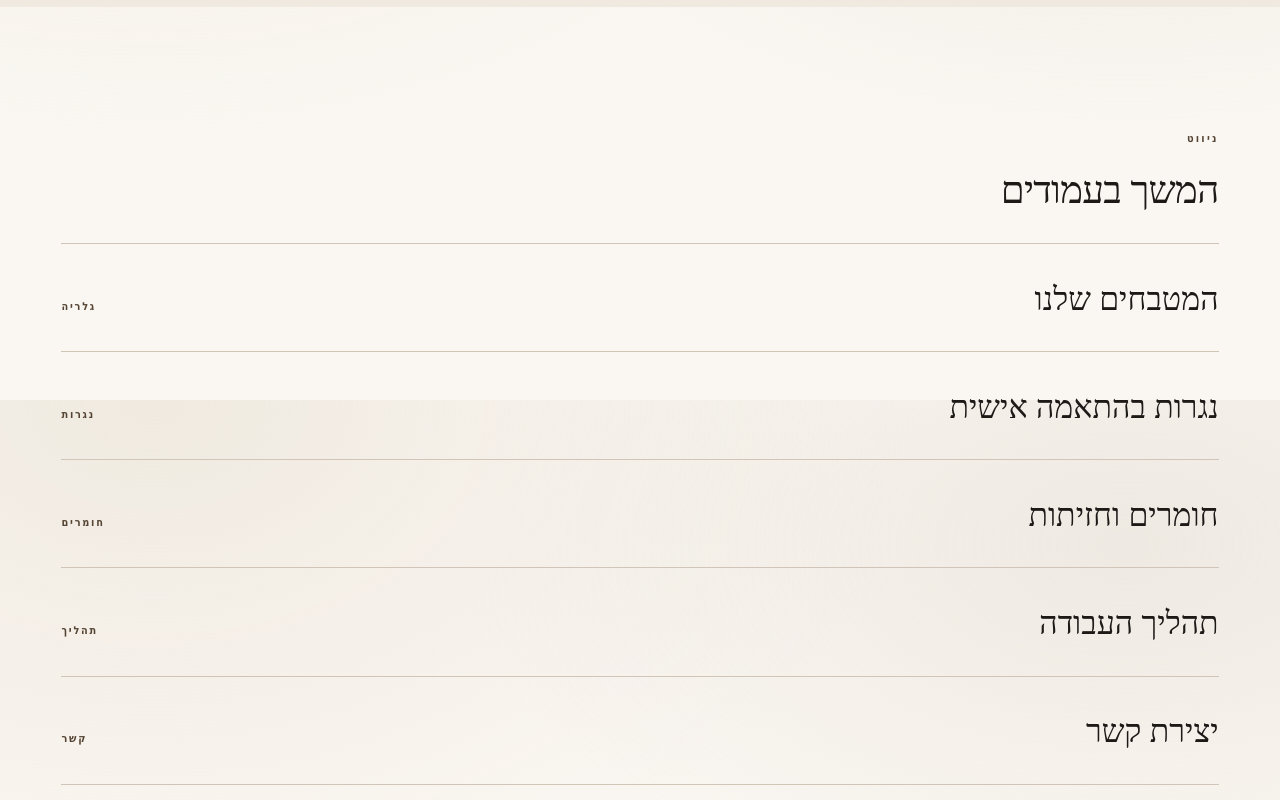
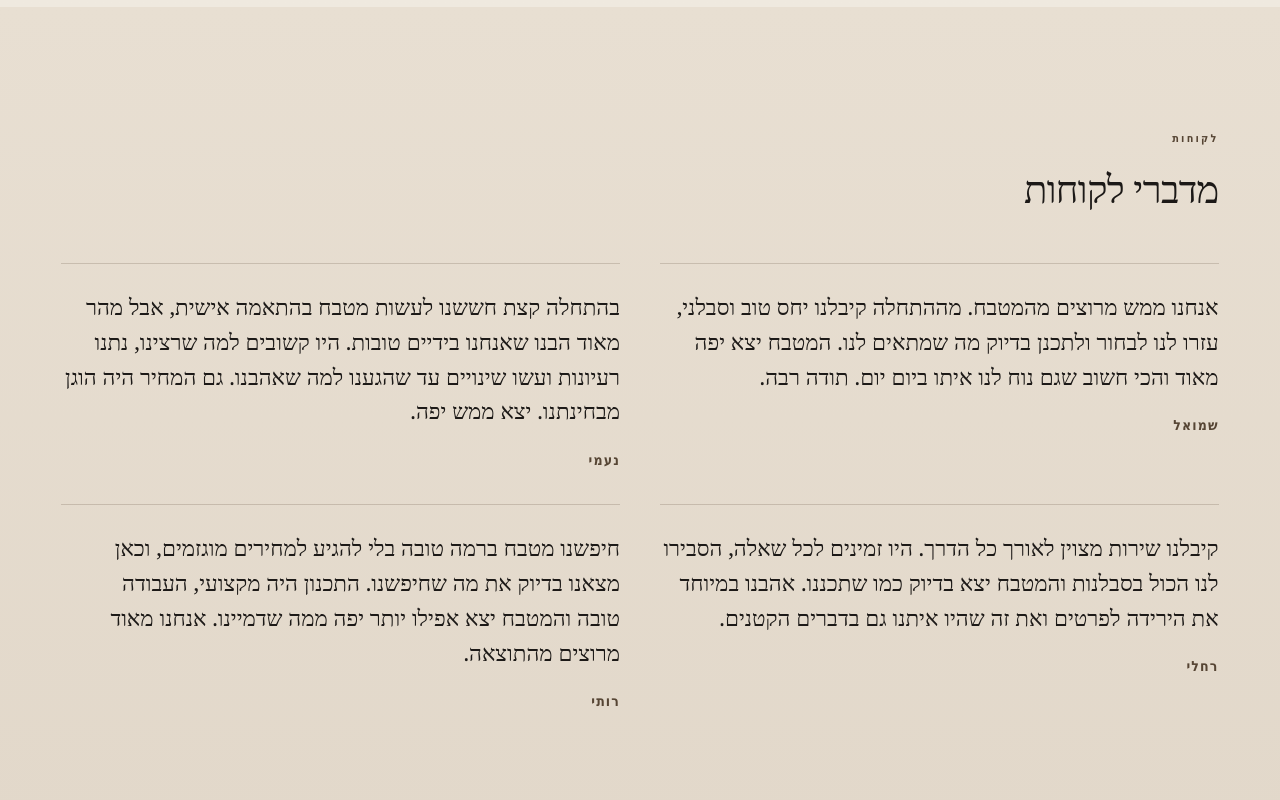
Before and after one commit to avinisimian-debug/luxora-website, a React (Vite) app: page / in a window 1280 px wide. Shown: the part 6000-6800 px from the top of the page. Built offline with nearby package versions, Linux system fonts and the light colour scheme; a web font is replaced by a local one.

Commit message:
Add real client testimonials from Shmuel, Naomi, Rachel and Ruti.
Display authentic reviews on the home page in an editorial layout.

Co-authored-by: Cursor <cursoragent@cursor.com>

```diff
--- a/src/data/content.ts
+++ b/src/data/content.ts
@@ -172,3 +172,27 @@ export const HOME_FEATURED = [
   GALLERY_SLIDES[2],
   GALLERY_SLIDES[3],
 ] as const
+
+/** Real client testimonials — provided by the business */
+export const TESTIMONIALS = [
+  {
+    name: 'שמואל',
+    quote:
+      'אנחנו ממש מרוצים מהמטבח. מההתחלה קיבלנו יחס טוב וסבלני, עזרו לנו לבחור ולתכנן בדיוק מה שמתאים לנו. המטבח יצא יפה מאוד והכי חשוב שגם נוח לנו איתו ביום יום. תודה רבה.',
+  },
+  {
+    name: 'נעמי',
+    quote:
+      'בהתחלה קצת חששנו לעשות מטבח בהתאמה אישית, אבל מהר מאוד הבנו שאנחנו בידיים טובות. היו קשובים למה שרצינו, נתנו רעיונות ועשו שינויים עד שהגענו למה שאהבנו. גם המחיר היה הוגן מבחינתנו. יצא ממש יפה.',
+  },
+  {
+    name: 'רחלי',
+    quote:
+      'קיבלנו שירות מצוין לאורך כל הדרך. היו זמינים לכל שאלה, הסבירו לנו הכול בסבלנות והמטבח יצא בדיוק כמו שתכננו. אהבנו במיוחד את הירידה לפרטים ואת זה שהיו איתנו גם בדברים הקטנים.',
+  },
+  {
+    name: 'רותי',
+    quote:
+      'חיפשנו מטבח ברמה טובה בלי להגיע למחירים מוגזמים, וכאן מצאנו בדיוק את מה שחיפשנו. התכנון היה מקצועי, העבודה טובה והמטבח יצא אפילו יותר יפה ממה שדמיינו. אנחנו מאוד מרוצים מהתוצאה.',
+  },
+] as const
--- a/src/pages/HomePage.tsx
+++ b/src/pages/HomePage.tsx
@@ -9,6 +9,7 @@ import {
   HOME_FEATURED,
   KITCHEN_STYLES,
   STYLES_INTRO,
+  TESTIMONIALS,
 } from '../data/content'
 import { MEDIA } from '../data/media'
 import { BrandLogo } from '../components/BrandLogo'
@@ -207,6 +208,29 @@ export function HomePage() {
         </div>
       </section>
 
+      <section className="section section--sand" aria-labelledby="voices-title">
+        <div className="container">
+          <Reveal>
+            <div className="section-head">
+              <p className="eyebrow">לקוחות</p>
+              <h2 id="voices-title" className="section-title">
+                מדברי לקוחות
+              </h2>
+            </div>
+          </Reveal>
+          <div className="quotes-grid">
+            {TESTIMONIALS.map((item, i) => (
+              <Reveal key={item.name} delayMs={i * 40}>
+                <blockquote className="quote-block">
+                  <p>{item.quote}</p>
+                  <footer>{item.name}</footer>
+                </blockquote>
+              </Reveal>
+            ))}
+          </div>
+        </div>
+      </section>
+
       <section className="section section--dest">
         <div className="container">
           <Reveal>
--- a/src/styles/components.css
+++ b/src/styles/components.css
@@ -1187,6 +1187,41 @@ body.menu-open .whatsapp-fab {
   color: var(--color-ivory-soft);
 }
 
+.quotes-grid {
+  display: grid;
+  gap: 1.75rem;
+}
+
+@media (min-width: 800px) {
+  .quotes-grid {
+    grid-template-columns: 1fr 1fr;
+    gap: 2rem 2.5rem;
+  }
+}
+
+.quote-block {
+  margin: 0;
+  padding: 1.65rem 0 0;
+  border-top: 1px solid rgba(90, 74, 55, 0.22);
+}
+
+.quote-block p {
+  font-family: var(--font-display);
+  font-size: clamp(1.15rem, 1.9vw, 1.4rem);
+  line-height: 1.55;
+  color: var(--color-charcoal);
+  font-weight: 400;
+}
+
+.quote-block footer {
+  margin-top: 1.15rem;
+  font-family: var(--font-body);
+  font-size: var(--text-small);
+  letter-spacing: 0.08em;
+  color: var(--color-walnut-deep);
+  font-weight: 700;
+}
+
 /* Inner pages denser content */
 .detail-grid {
   display: grid;
```
